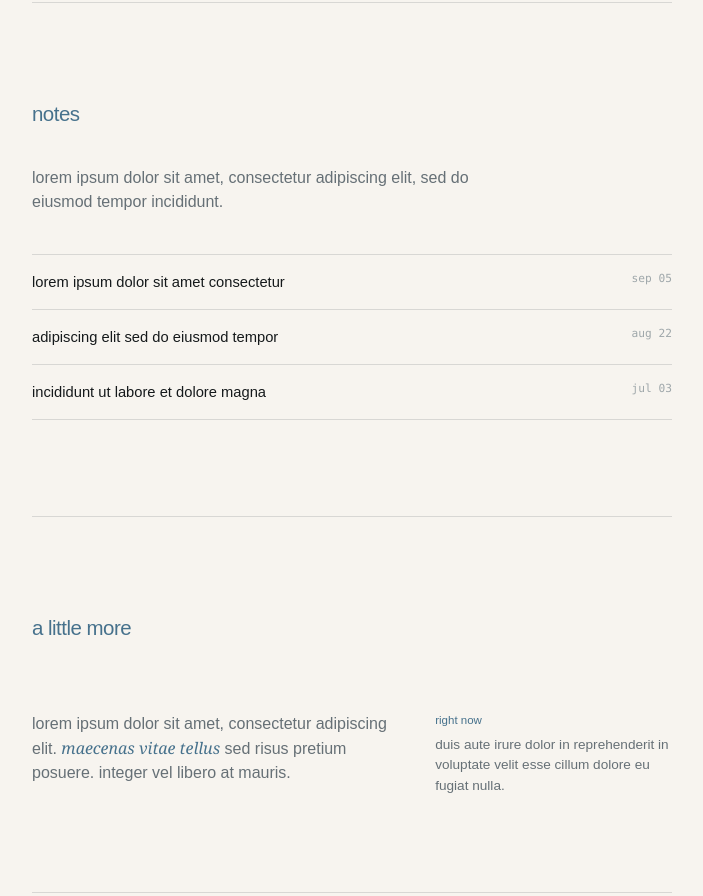
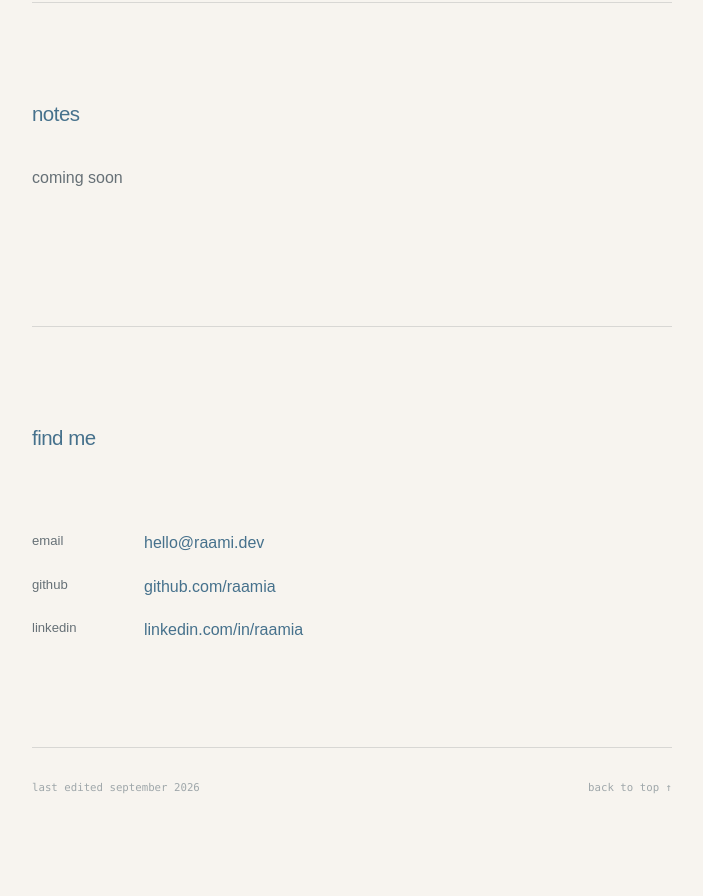
Before and after one commit to Raamia/raami.dev, a plain HTML site: page index.html in a window 1280 px wide. Shown: the part 1937-2833 px from the top of the page, without its empty margins (288-991 px from the left). After the commit the page ends 2798 px from the top, so only its background shows below. Drawn offline with Linux system fonts and the light colour scheme.

Commit message:
notes update + contacts

```diff
--- a/index.html
+++ b/index.html
@@ -84,28 +84,25 @@
 
       <section id="notes" class="section">
         <h2>notes</h2>
-        <p class="section-intro">lorem ipsum dolor sit amet, consectetur adipiscing elit, sed do eiusmod tempor incididunt.</p>
+        <p class="section-intro">coming soon</p>
+        <!----
         <div class="note-list">
+
           <a href="#contact"><span>lorem ipsum dolor sit amet consectetur</span><time>sep 05</time></a>
           <a href="#contact"><span>adipiscing elit sed do eiusmod tempor</span><time>aug 22</time></a>
           <a href="#contact"><span>incididunt ut labore et dolore magna</span><time>jul 03</time></a>
+
         </div>
+        --->
       </section>
 
-      <section id="about" class="section">
-        <h2>a little more</h2>
-        <div class="about-copy">
-          <p>lorem ipsum dolor sit amet, consectetur adipiscing elit. <em>maecenas vitae tellus</em> sed risus pretium posuere. integer vel libero at mauris.</p>
-          <p class="now"><span>right now</span> duis aute irure dolor in reprehenderit in voluptate velit esse cillum dolore eu fugiat nulla.</p>
-        </div>
-      </section>
 
       <section id="contact" class="section">
         <h2>find me</h2>
         <dl class="links">
           <div><dt>email</dt><dd><a href="mailto:hello@raami.dev">hello@raami.dev</a></dd></div>
-          <div><dt>github</dt><dd><a href="https://github.com/" target="_blank" rel="noreferrer">github.com/your-handle</a></dd></div>
-          <div><dt>linkedin</dt><dd><a href="https://www.linkedin.com/" target="_blank" rel="noreferrer">linkedin.com/in/your-handle</a></dd></div>
+          <div><dt>github</dt><dd><a href="https://github.com/raamia" target="_blank" rel="noreferrer">github.com/raamia</a></dd></div>
+          <div><dt>linkedin</dt><dd><a href="https://www.linkedin.com/in/raamia" target="_blank" rel="noreferrer">linkedin.com/in/raamia</a></dd></div>
         </dl>
       </section>
 
```
